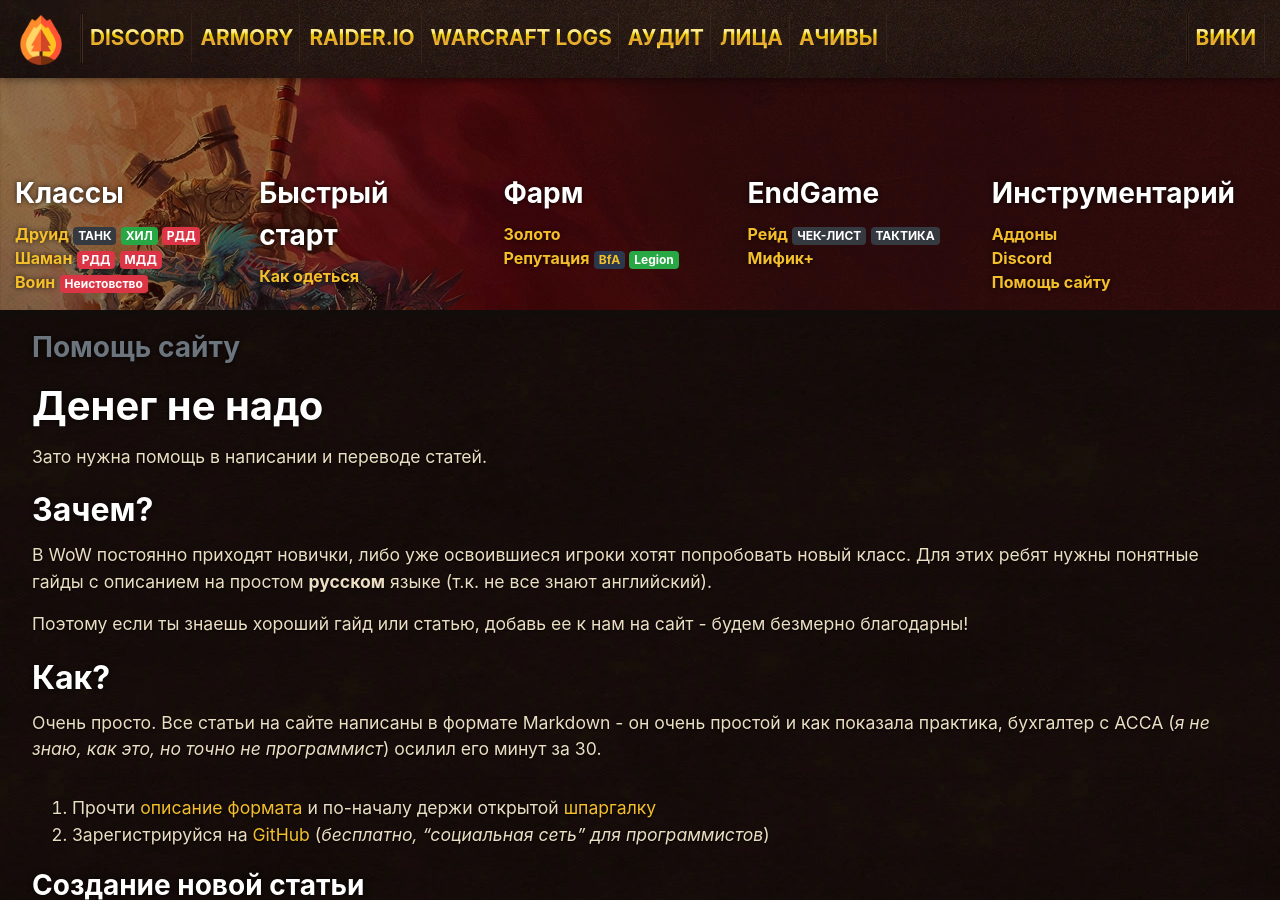
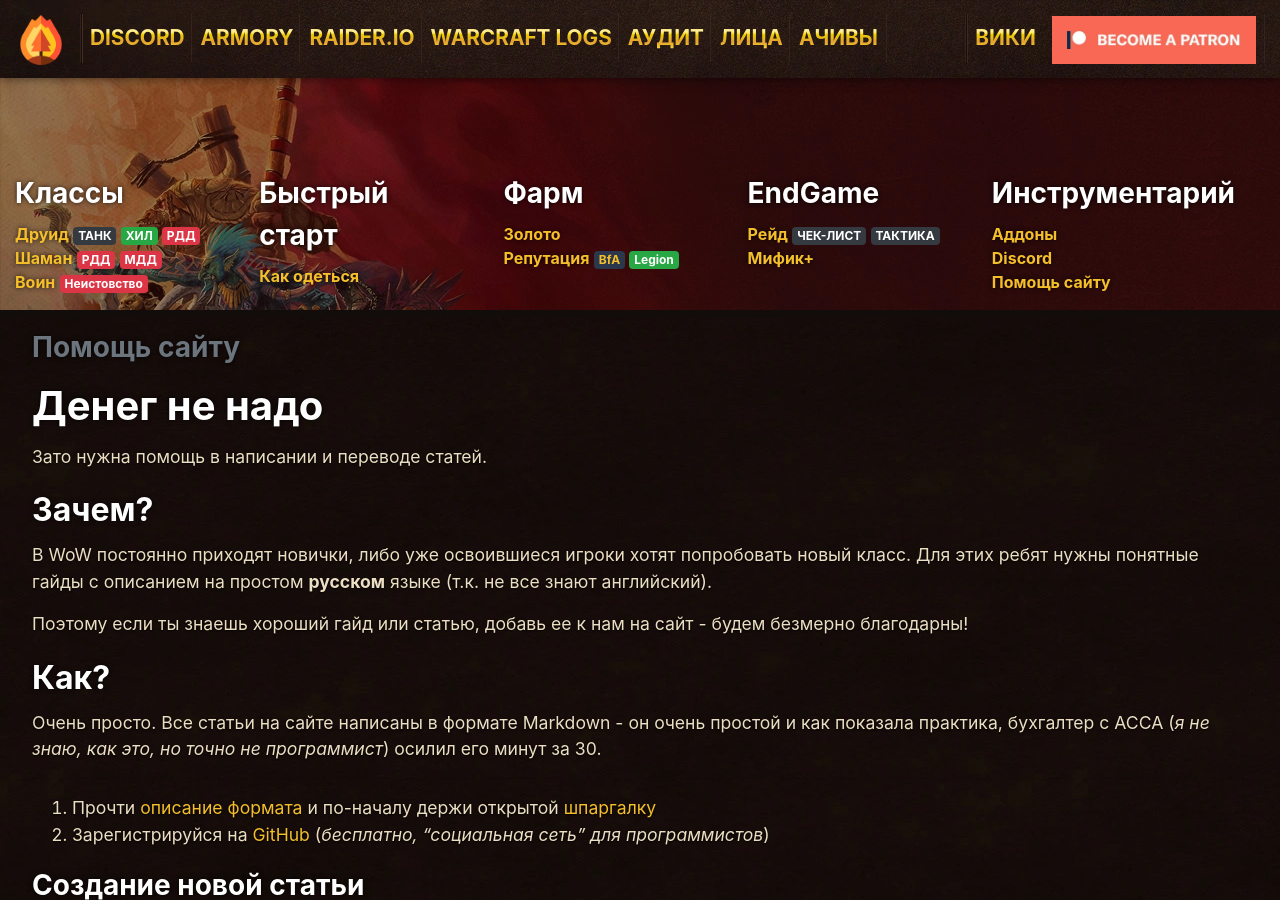
Before and after one commit to forestguild/website, a Jekyll site: the page built from wiki/contributions.md, in a window 1280 px wide and 900 px high. Built offline with Jekyll 4.4.1, drawn with Linux system fonts in a browser that asks for light colours; a script that is not in the unit is left out; comment, search, counter and statistics services are not loaded.

Commit message:
added patreon link

```diff
--- a/_layouts/amp.html
+++ b/_layouts/amp.html
@@ -72,6 +72,7 @@
             </header>
             {% if site.ads.amp.top %}<amp-ad width="300" height="250" type="yandex" data-block-id="{{ site.ads.amp.top }}" data-html-access-allowed="true"></amp-ad>{% endif %}
             {{ content | markdownify | amp_images | amp_tables | autonofollow }}
+            <p><a class="nav-link" href="https://www.patreon.com/bePatron?u=4218488"><amp-img src="/assets/img/patreon.jpg" width="434" height="102" layout="fixed" class="my0 mx-auto "/></a></p>
             {% if site.ads.amp.bottom %}<amp-ad width="300" height="250" type="yandex" data-block-id="{{ site.ads.amp.bottom }}" data-html-access-allowed="true"></amp-ad>{% endif %}
         </article>
         </main>
--- a/_layouts/core/page.html
+++ b/_layouts/core/page.html
@@ -59,6 +59,9 @@
                 <li class="nav-item active">
                     <a class="nav-link" href="/wiki"><span>Вики</span></a>
                 </li>
+                <li class="nav-item">
+                    <a class="nav-link" href="https://www.patreon.com/bePatron?u=4218488"><img src="/assets/img/patreon.jpg" style="height:3rem;"/></a>
+                </li>
             </ul>
         </div>
     </nav>
--- a/mythic.html
+++ b/mythic.html
@@ -23,6 +23,9 @@
         <ul class="navbar-nav mt-2 mt-lg-0">
             <li class="nav-item active">
                 <a class="nav-link" href="/"><span>Ясный Лес</span></a>
+            </li>
+            <li class="nav-item">
+                <a class="nav-link" href="https://www.patreon.com/bePatron?u=4218488"><img src="/assets/img/patreon.jpg" style="height:3rem;"/></a>
             </li>
         </ul>
     </div>
```
Also changed, not shown: assets/img/patreon.jpg (added), assets/img/patreon.webp (added).
